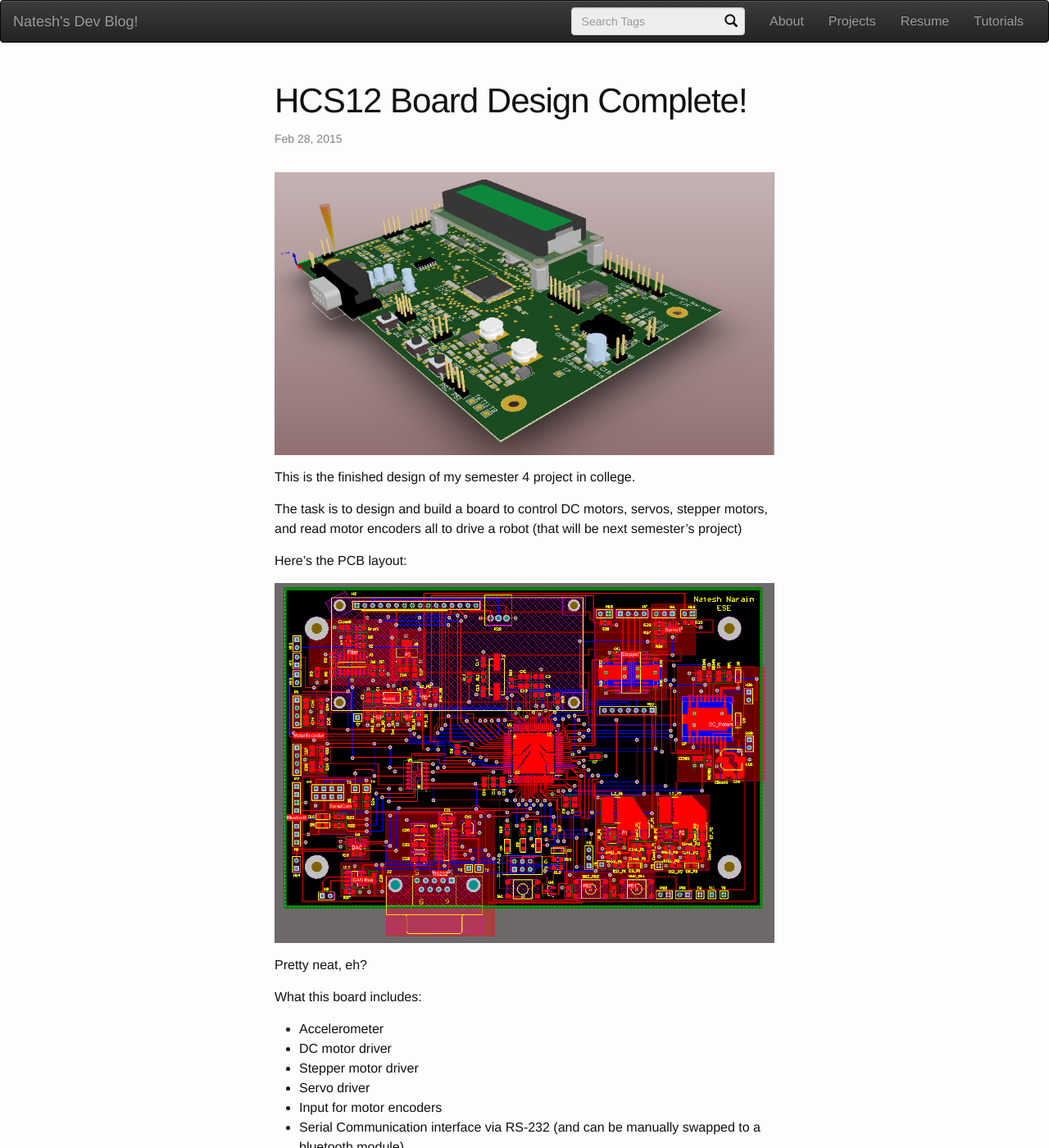
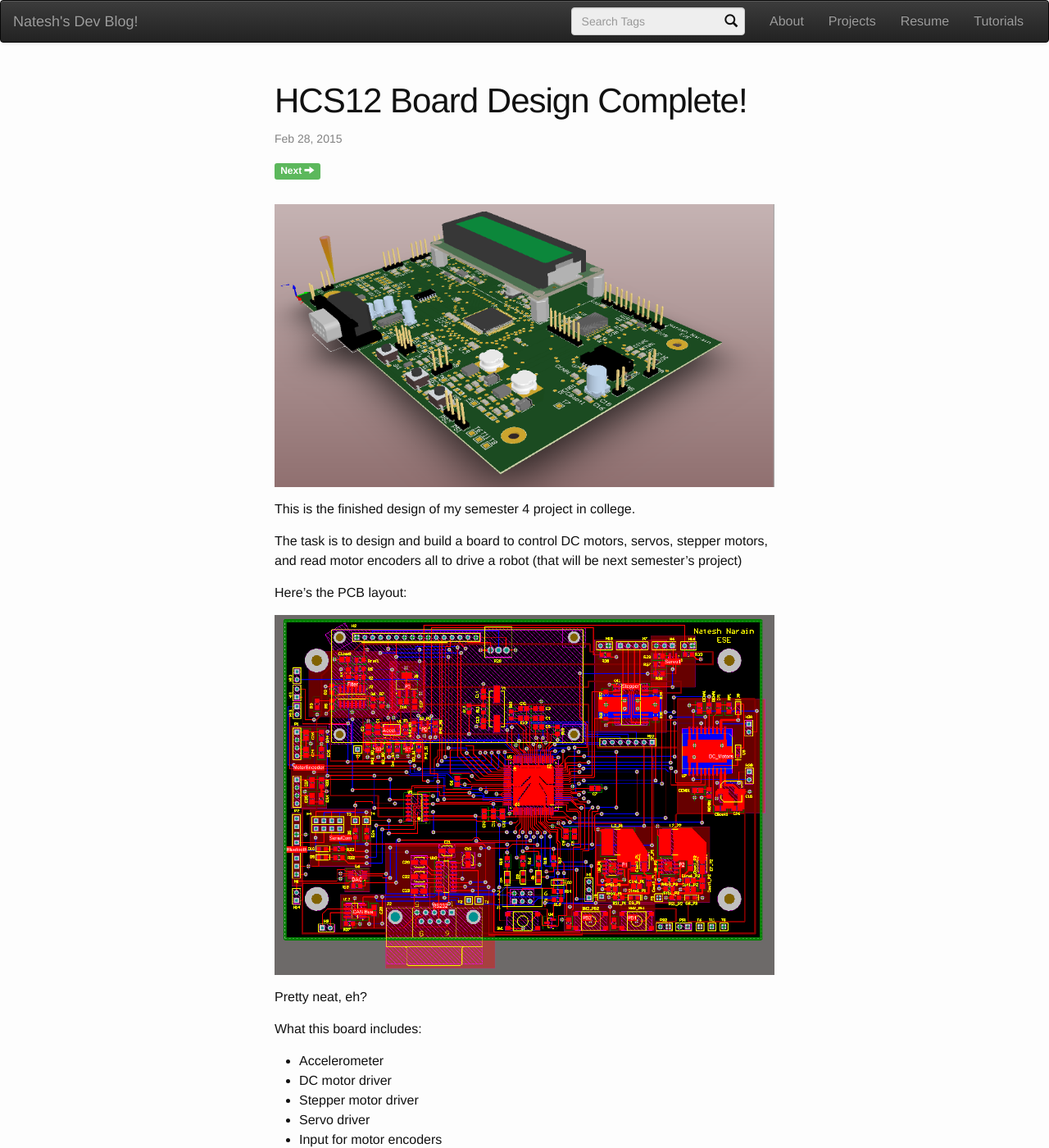
Before and after one commit to nnarain/nnarain.github.io, a Jekyll site: the page built from _posts/2015-2-28-HCS12 Board Complete!.md, in a window 1280 px wide and 1400 px high. Shown: the whole window at 82% size. Built offline with Jekyll 4.4.1, drawn with Linux system fonts in a browser that asks for light colours.

Commit message:
update post layout to have next and previous post links

```diff
--- a/_layouts/post.html
+++ b/_layouts/post.html
@@ -13,12 +13,28 @@ layout: default
                 </p>
                 {% if page.repo_url %}
                     <a href="{{page.repo_url}}"><span class="label label-success"><i class="glyphicon glyphicon-globe"></i>  View Repository</span></a>
+                    <br>
                 {% endif %}
+
+                {% if page.prev_post %}
+                    <a href="/{{page.prev_post | replace: '-', '/'}}.html"><span class="label label-success"><i class="glyphicon glyphicon-arrow-right"></i> Previous</span></a>
+                {% endif %}
+                {% if page.next_post %}
+                    <a href="/{{page.next_post | replace: '-', '/'}}.html"><span class="label label-success">Next <i class="glyphicon glyphicon-arrow-right"></i></span></a>
+                {% endif %}
+
             </header>
 
             <article>
                 {{content}}
             </article>
+
+            {% if page.prev_post %}
+                <a href="/{{page.prev_post | replace: '-', '/'}}.html"><span class="label label-success"><i class="glyphicon glyphicon-arrow-right"></i> Previous</span></a>
+            {% endif %}
+            {% if page.next_post %}
+                <a href="/{{page.next_post | replace: '-', '/'}}.html"><span class="label label-success">Next <i class="glyphicon glyphicon-arrow-right"></i></span></a>
+            {% endif %}
         </div>
         <div class="col-xs-1 col-md-3"></div>
     </div>
```
Also changed, not shown: _posts/2015-2-28-HCS12 Board Complete!.md (+2 -0 lines).
